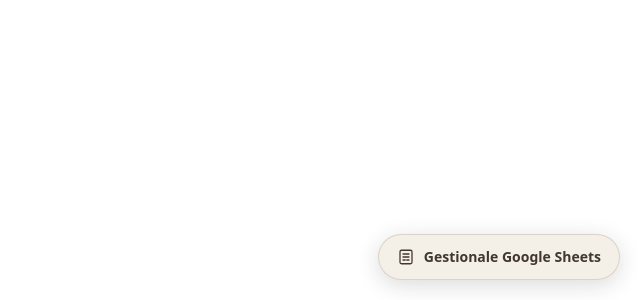
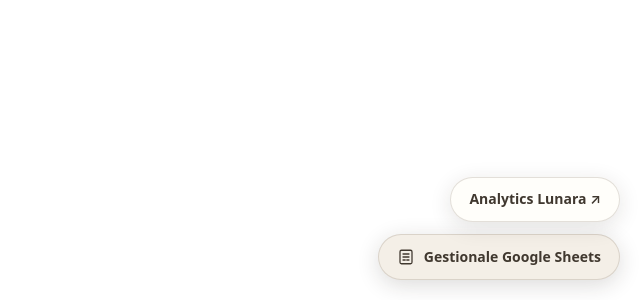
Before and after one commit to LunaraCandeleArtigianali/lunara, a plain HTML site: page admin/index.html in a window 1280 px wide. Shown: the part 500-800 px from the top of the page, without its empty margins (640-1280 px from the left). Drawn offline with Linux system fonts and the light colour scheme.

Commit message:
feat(analytics): link analytics dashboard from admin on dev

```diff
--- a/admin/index.html
+++ b/admin/index.html
@@ -62,6 +62,7 @@
       </svg>
       Gestionale Google Sheets
     </a>
+    <a href="./analytics.html" style="position:fixed;right:20px;bottom:78px;z-index:10000;display:inline-flex;align-items:center;gap:9px;padding:13px 18px;border:1px solid rgba(80,65,48,.16);border-radius:999px;background:#fffefa;color:#40382f;box-shadow:0 5px 22px rgba(40,32,24,.12);font:600 14px/1.2 system-ui,-apple-system,BlinkMacSystemFont,'Segoe UI',sans-serif;text-decoration:none">Analytics Lunara ↗</a>
     <script src="https://unpkg.com/@sveltia/cms/dist/sveltia-cms.js"></script>
   </body>
 </html>
```
